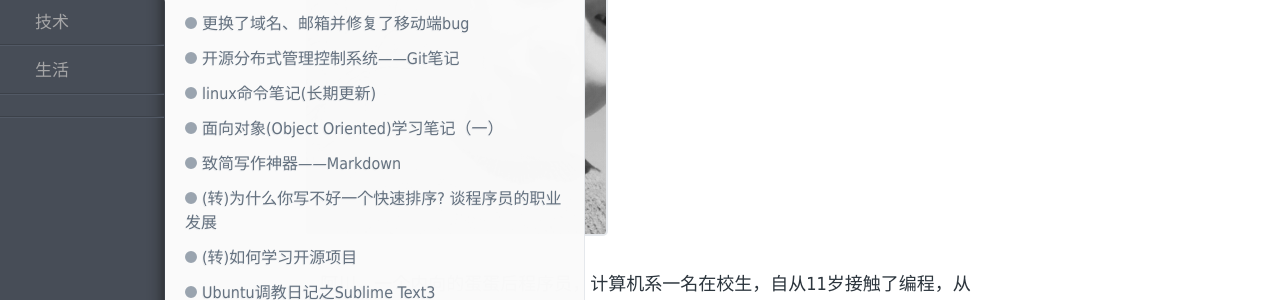
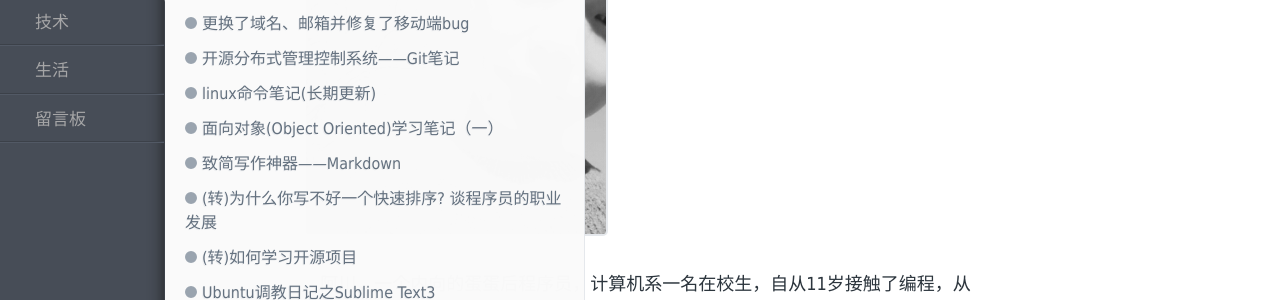
Before and after one commit to achuanya/achuanya.github.io, a Jekyll site: the page built from index.md, in a window 1280 px wide. Shown: the part 243-543 px from the top of the page. Built offline with Jekyll 4.4.1, drawn with Linux system fonts in a browser that asks for light colours; some web fonts are replaced; comment, search, counter and statistics services are not loaded.

Commit message:
修改了留言板模块

```diff
--- a/_includes/nav.html
+++ b/_includes/nav.html
@@ -8,16 +8,8 @@
         <li id="{{ category[0] }}" class="tags__li tags-btn">{{ category[0] }}</li>
       {% endfor %}
       <!-- 留言板 -->
-      <li class="tags__li tags-btn">
-          <div class="md-modal md-effect-10" id="modal-10">
-              <div class="md-content">
-                <h3>留言板</h3>
-                <div>
-
-                </div>
-              </div>
-            </div>
-            <div class="md-overlay"></div>
+      <li class="tags__li tags-btn">留言板
+        <div></div>
       </li>
     </ul>
     <!-- 友情链接 -> 外层 -->
@@ -35,6 +27,7 @@
       </div>
     </div>
     <div class="md-overlay"></div>
+
     <script>
       // this is important for IEs
       var polyfilter_scriptpath = '/js/';
```
